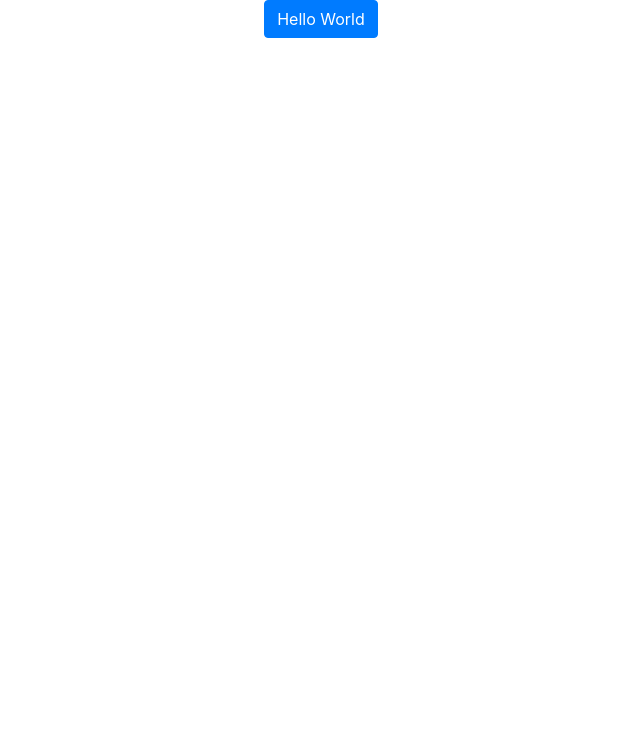
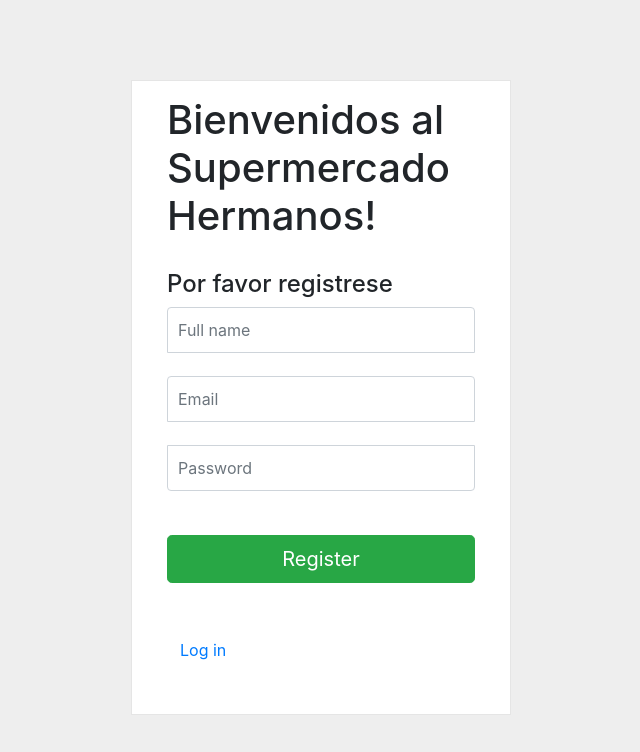
Before and after one commit to Nizar4790k/react-crud-frontend, a React (Create React App) app: page /Register in a window 1280 px wide. Shown: the top 752 px of the page, without its empty margins (319-959 px from the left). Built offline with nearby package versions, Linux system fonts and the light colour scheme.

Commit message:
Se agrego el login y el registro

```diff
--- a/package.json
+++ b/package.json
@@ -8,6 +8,8 @@
     "@testing-library/user-event": "^13.5.0",
     "react": "^17.0.2",
     "react-dom": "^17.0.2",
+    "react-router": "^6.2.1",
+    "react-router-dom": "^6.2.1",
     "react-scripts": "5.0.0",
     "web-vitals": "^2.1.4"
   },
--- a/src/App.js
+++ b/src/App.js
@@ -1,11 +1,31 @@
-import logo from './logo.svg';
+
+import { useState } from 'react';
+import { BrowserRouter as Router, Route, Routes} from "react-router-dom";
+import Login from './Components/Login/Login';
+import Register from './Components/Register/Register';
+
 import './App.css';
+function App() {
 
-function App() {
+  const  [user,setUser] = useState({});
+
+  const onLoadUser = (user)=>{
+    localStorage.setItem('user',JSON.stringify(user));
+    setUser(user);
+
+  }
+
   return (
-    <div className="App">
-      <button type="button" class="btn btn-primary">Hello World </button>
+    <div>
+      <Router>
+        <Routes>
+        <Route path="/" element={<Login onLoadUser={onLoadUser}/>}></Route>
+        <Route path="/Login" element={<Login onLoadUser={onLoadUser}/>}></Route>
+        <Route path="/Register" element={<Register/>} />
+        </Routes>
+      </Router>
     </div>
+
   );
 }
 
--- /dev/null
+++ b/src/Components/Login/Login.css
@@ -0,0 +1,55 @@
+  body {
+    background: #eee !important;
+  }
+
+  .wrapper {
+    margin-top: 80px;
+    margin-bottom: 80px;
+  }
+
+  .form-signin {
+    max-width: 380px;
+    padding: 15px 35px 45px;
+    margin: 0 auto;
+    background-color: #fff;
+    border: 1px solid rgba(0, 0, 0, 0.1);
+  }
+  .form-signin .form-signin-heading,
+  .form-signin .checkbox {
+    margin-bottom: 30px;
+  }
+  .form-signin .checkbox {
+    font-weight: normal;
+  }
+  .form-signin .form-control {
+    position: relative;
+    font-size: 16px;
+    height: auto;
+    padding: 10px;
+    -webkit-box-sizing: border-box;
+    -moz-box-sizing: border-box;
+    box-sizing: border-box;
+  }
+
+
+  .form-signin .form-control {
+    position: relative;
+    font-size: 16px;
+    height: auto;
+    padding: 10px;
+
+  }
+
+  .form-signin .form-control:focus {
+    z-index: 2;
+  }
+  .form-signin input[type="text"] {
+    margin-bottom: -1px;
+    border-bottom-left-radius: 0;
+    border-bottom-right-radius: 0;
+  }
+  .form-signin input[type="password"] {
+    margin-bottom: 20px;
+    border-top-left-radius: 0;
+    border-top-right-radius: 0;
+  }
--- /dev/null
+++ b/src/Components/Login/Login.js
@@ -0,0 +1,111 @@
+import { useEffect, useState } from "react";
+import { useNavigate } from "react-router";
+import "./Login.css";
+
+
+const Login = ({onLoadUser}) => {
+
+
+
+    const[email,setEmail]=useState("");
+    const[password,setPassword] = useState("");
+
+
+
+    const navigate = useNavigate();
+
+useEffect(()=>{
+
+
+    const user = JSON.parse(localStorage.getItem('user'));
+
+     if(user){
+         navigate('/ProductList')
+     }
+
+},[])
+
+   const authenticate = () =>{
+
+
+
+
+     if(!email || !password ){
+        alert("The credentials are wrong");
+            return;
+        }
+
+    fetch( process.env.REACT_APP_PROXY+'/login', {
+        method: 'post',
+        headers: { 'Content-Type': 'application/json' },
+        body: JSON.stringify({
+            email: email,
+            password: password
+        })
+    })
+        .then(response =>response.json())
+        .then(result=>{
+
+
+            switch(result.status){
+                case "ACCESS_DENIED":
+                    alert("The credentials are wrong");
+                    break;
+                case "ACCESS_GRANTED":
+
+                    localStorage.setItem('user',JSON.stringify(result.user));
+                    onLoadUser(result.user);
+                //navigate("/ProductList");
+
+                    break;
+                 default:
+                     alert("ERROR IN THE SERVER");
+                     break;
+            }
+        });
+
+
+
+    }
+
+    const onEmailChange=(e)=>{
+        setEmail(e.target.value)
+    }
+
+    const onPasswordChange=(e)=>{
+        setPassword(e.target.value)
+    }
+
+    return (
+        <div className="wrapper">
+
+            <div className="form-signin" >
+                <h1 className="form-signin-heading">Bienvenidos al Supermercado Hemanos!</h1>
+                <h4 >Please login</h4>
+                <input type="text" id="email" className="form-control" name="email" onChange={onEmailChange} placeholder="Email"  autoFocus=""  />
+                <br></br>
+
+                <input type="password" id="password" className="form-control" onChange={onPasswordChange} name="password"  placeholder="Password"  />
+
+                <br></br>
+                <button className="btn btn-lg btn-primary btn-block" onClick={()=>{authenticate()}}>Login</button>
+
+                <br></br>
+                <br></br>
+
+                <button type="button" className="btn btn-link" onClick={()=>{navigate("/Register")}}>Register</button>
+            </div>
+
+
+        </div>
+
+
+    );
+
+
+
+};
+
+
+
+export default Login;
--- /dev/null
+++ b/src/Components/Register/Register.css
@@ -0,0 +1,45 @@
+body {
+    background: #eee !important;
+  }
+
+  .wrapper {
+    margin-top: 80px;
+    margin-bottom: 80px;
+  }
+
+  .form-signin {
+    max-width: 380px;
+    padding: 15px 35px 45px;
+    margin: 0 auto;
+    background-color: #fff;
+    border: 1px solid rgba(0, 0, 0, 0.1);
+  }
+  .form-signin .form-signin-heading,
+  .form-signin .checkbox {
+    margin-bottom: 30px;
+  }
+  .form-signin .checkbox {
+    font-weight: normal;
+  }
+  .form-signin .form-control {
+    position: relative;
+    font-size: 16px;
+    height: auto;
+    padding: 10px;
+    -webkit-box-sizing: border-box;
+    -moz-box-sizing: border-box;
+    box-sizing: border-box;
+  }
+  .form-signin .form-control:focus {
+    z-index: 2;
+  }
+  .form-signin input[type="text"] {
+    margin-bottom: -1px;
+    border-bottom-left-radius: 0;
+    border-bottom-right-radius: 0;
+  }
+  .form-signin input[type="password"] {
+    margin-bottom: 20px;
+    border-top-left-radius: 0;
+    border-top-right-radius: 0;
+  }
--- /dev/null
+++ b/src/Components/Register/Register.js
@@ -0,0 +1,136 @@
+import React, { useState,useEffect } from 'react';
+import { useNavigate } from "react-router-dom";
+import "./Register.css";
+
+
+const Register = () => {
+
+    const [password,setPassword] = useState("");
+    const [fullName,setFullName]= useState("");
+    const [email, setEmail] = useState("");
+
+    const navigate = useNavigate();
+
+
+    useEffect(()=>{
+        const user = JSON.parse(localStorage.getItem('user'));
+
+        if(user){
+            navigate('/ProductList')
+        }
+
+   },[])
+
+    const sendForm =  () => {
+
+
+
+        if(!email|| !password || !fullName){
+            alert("The fields can't be empty");
+            return;
+        }
+
+        const validateEmail = (email)=>{
+
+            const regex = new RegExp("[^@ \t\r\n]+@[^@ \t\r\n]+\.[^@ \t\r\n]+");
+            return regex.test(email)
+
+        }
+
+        if(!validateEmail(email)){
+            alert("Email not valid!");
+            return;
+        }
+
+
+
+
+
+        fetch(process.env.REACT_APP_PROXY+'/register', {
+            method: 'post',
+            headers: { 'Content-Type': 'application/json' },
+            body: JSON.stringify({
+                email: email,
+                password: password,
+                fullName:fullName
+            })
+        })
+            .then(response =>response.json())
+            .then(result=>{
+
+                switch(result){
+                    case "USER_EXIST":
+                        alert("The user exist");
+                        break;
+                    case "USER_INSERTED":
+                        alert("User created suscessfully")
+                        //navigate("/Login");
+                        break;
+                    case "EMPTY_FIELDS":
+                        alert("The field(s) can't be empty");
+                        break;
+                     default:
+                         alert("ERROR IN THE SERVER");
+                         break;
+                }
+            });
+
+    }
+
+
+    const onFullNameChange=(e)=>{
+        setFullName(e.target.value);
+    }
+
+    const onPasswordChange=(e)=>{
+        setPassword(e.target.value);
+    }
+
+    const onEmailChange = (e)=>{
+        setEmail(e.target.value);
+    }
+
+
+
+
+    return (
+
+
+        <div className="wrapper">
+
+            <div className="form-signin" >
+                <h1 className="form-signin-heading">Bienvenidos al Supermercado Hermanos!</h1>
+                <h4 >Por favor registrese</h4>
+
+                <input type="text" id="fullname" className="form-control" name="fullname" placeholder="Full name"  autoFocus=""  onChange={onFullNameChange}/>
+                <br></br>
+
+                <input type="text" id="email" className="form-control" name="email" placeholder="Email" onChange={onEmailChange} autoFocus=""  />
+                <br></br>
+
+
+                <input type="password" id="password" className="form-control" name="password" placeholder="Password" onChange={onPasswordChange} required />
+
+                <br></br>
+                <button className="btn btn-lg btn-success btn-block" onClick={()=>{sendForm()}}>Register</button>
+
+                <br></br>
+                <br></br>
+                <button type="button" className="btn btn-link" onClick={() => { navigate("/Login")}}>Log in</button>
+
+            </div>
+
+
+        </div>
+
+
+
+
+
+    );
+
+}
+
+
+
+export default Register;
```
Also changed, not shown: 1 other file (tests, documents, lock files or other folders).
